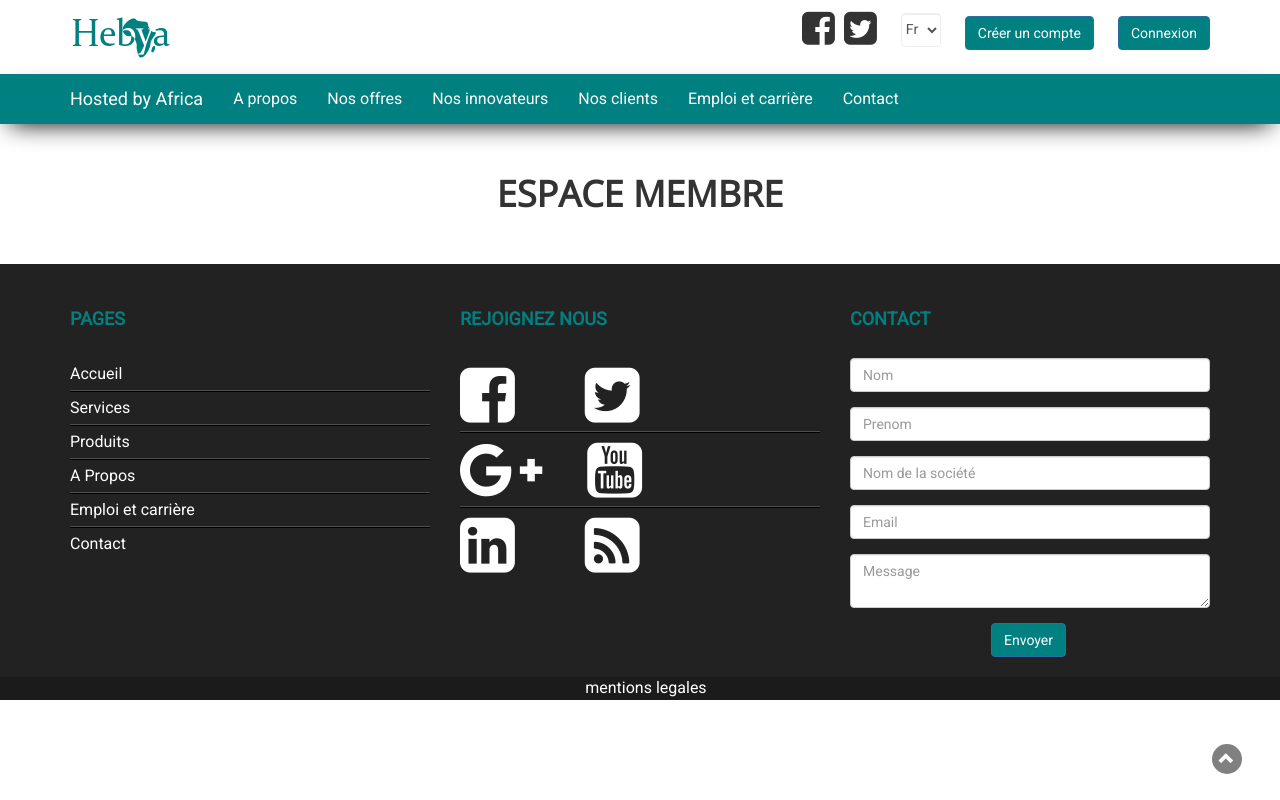
After one commit to WF3HBA/hebya, a PHP site: template templates/profil/profil.html.twig in a window 1280 px wide. The commit adds this page. Run offline with PHP 8.4, Linux system fonts and the light colour scheme; the template is opened without the code that fills it, so the values that code supplies are empty; some libraries are stand-ins or nearby versions; some web fonts are replaced.

Commit message:
page membre user

```diff
--- a/src/app.php
+++ b/src/app.php
@@ -80,6 +80,10 @@ $app['login.controller'] = function () use ($app) {
 
 $app['user.controller'] = function () use ($app) {
     return new Controller\UserController($app);
+};
+
+$app['profil.controller'] = function () use ($app) {
+    return new Controller\ProfilController($app);
 };
 
 /***************A D M I N   C O N T R O L L E R****************/
--- a/src/controllers.php
+++ b/src/controllers.php
@@ -54,6 +54,8 @@ $app->match('/logout', 'user.controller:logoutAction')
 $app->get('/product', 'product.controller:productAction')
         ->bind('product');
 
+$app->get('/profil', 'profil.controller:profilAction')
+        ->bind('profil');
 
 
 
--- a/templates/layout.html.twig
+++ b/templates/layout.html.twig
@@ -27,13 +27,16 @@
                         </select>
                          {% if user_manager.admin %}
                             <a href="{{ path('admin') }}" class="btn btn-primary" id="admin">Gestion admin</a>
-                            <a href="{{ path('logout') }}" class="btn btn-primary" id="admin">Logout</a>
+                            <a href="{{ path('logout') }}" class="btn btn-primary" id="admin">Déconnexion</a>
 
                          {% elseif user_manager.UserName %}
-                            <a href="{{ path('logout') }}" class="btn btn-primary" id="admin">Logout</a>
+                            <a href="{{ path('profil') }}" class="btn btn-primary" id="admin">Espace membre</a>
+                            <a href="{{ path('logout') }}" class="btn btn-primary" id="admin">Déconnexion</a>
+
+
                         {% else %}
-                            <a href="{{ path('register') }}" class="btn btn-primary" id="admin">register</a>
-                            <a href="{{ path('login') }}" class="btn btn-primary" id="admin">login</a>
+                            <a href="{{ path('register') }}" class="btn btn-primary" id="admin">Créer un compte</a>
+                            <a href="{{ path('login') }}" class="btn btn-primary" id="admin">Connexion</a>
                         {% endif %}
                     </div>
                </div>
--- /dev/null
+++ b/templates/profil/profil.html.twig
@@ -0,0 +1,22 @@
+{% extends "layout.html.twig" %}
+
+{% block stylesheet %}
+    {{ parent() }}
+    <link rel="stylesheet" href="{{ asset("css/profil/profil.css") }}"/>
+{% endblock %}
+
+{% block content %}
+    <main id="about-content" class="container">
+        <section class="row">
+            <div class="col-xs-12 text-center">
+                <h1>{{ "Espace membre"|upper }}</h1>
+            </div>
+        </section>
+
+            </div>
+        </section>
+    </main>
+    <div id="team-layer">
+
+    </div>
+{% endblock %}
--- a/web/css/contact/contact.css
+++ b/web/css/contact/contact.css
@@ -13,6 +13,8 @@ div.col-10{
     text-align: center;
 }
 
-h1{
+/*h1{
     color: #008080;
 }
+
+*/
```
Also changed, not shown: src/Controller/ProfilController.php (added, +14 -0 lines), templates/register/login.html.twig (+4 -4 lines), web/css/profil/profil.css (added).
